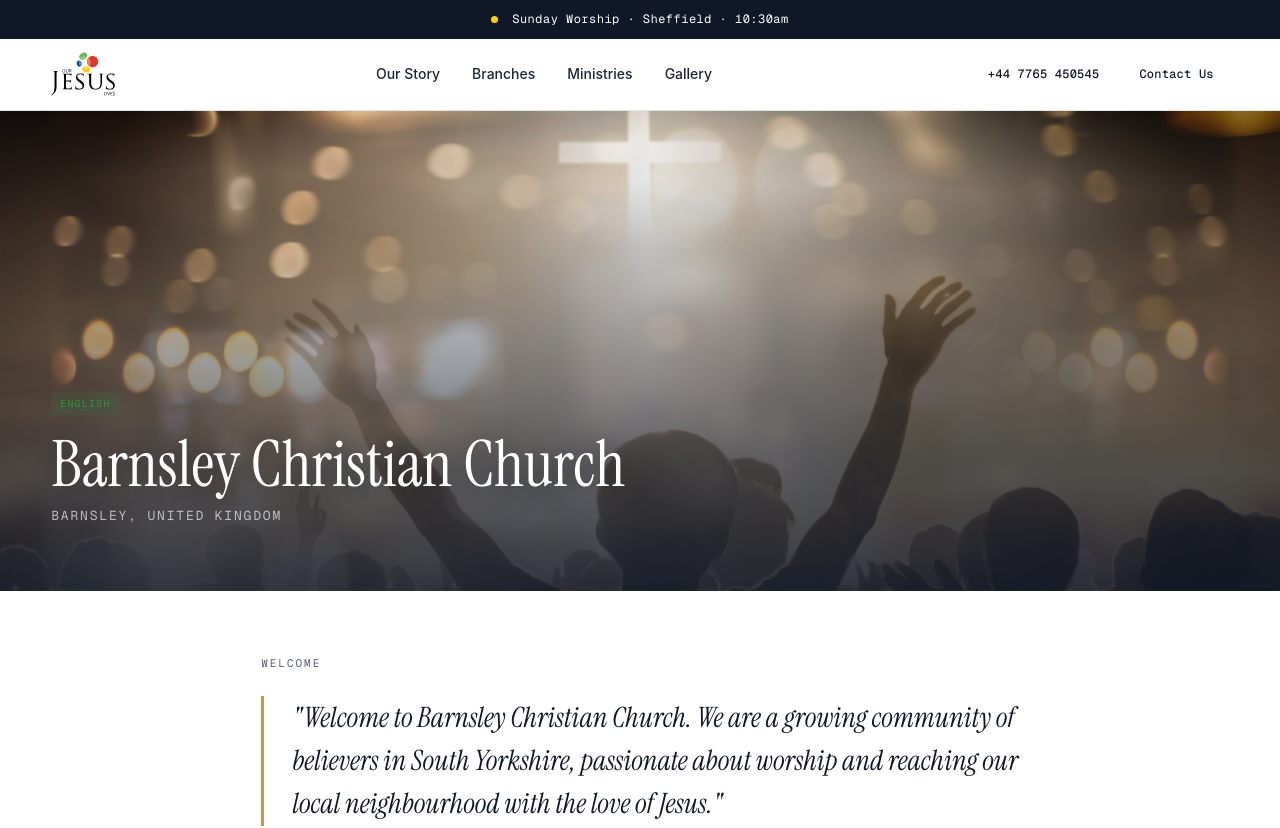
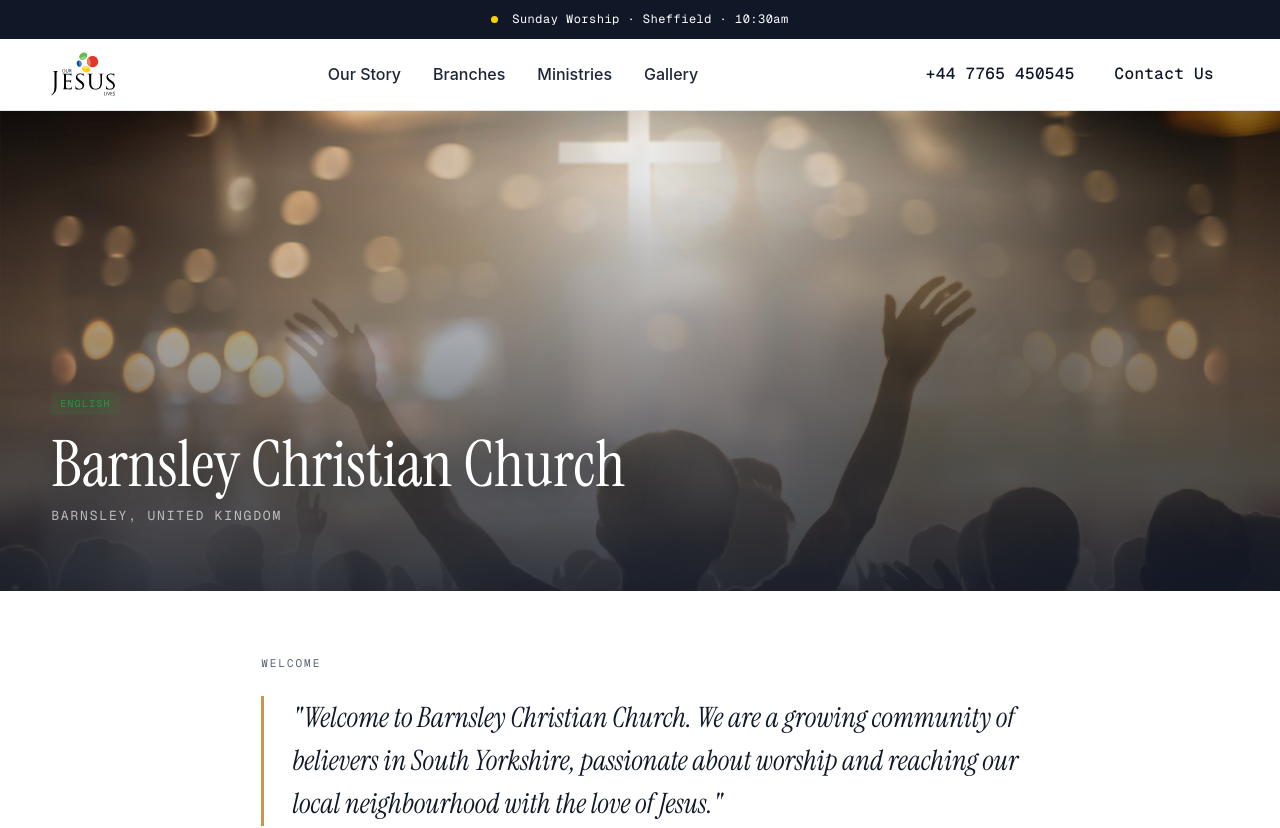
Before and after one commit to ourjesuslives2026/ourjesuslives, a React (Vite) app: page /branch/barnsley in a window 1280 px wide. Shown: the top 828 px of the page. Built offline with nearby package versions, Linux system fonts and the light colour scheme; a web font is replaced by a local one.

Commit message:
Increase desktop nav font sizes to 16px
Co-Authored-By: Claude Sonnet 4.6 <noreply@anthropic.com>

```diff
--- a/src/index.css
+++ b/src/index.css
@@ -231,7 +231,7 @@ body.nav-solid .nav__logo svg {
 .nav__links a {
   padding: 10px 14px;
   border-radius: 999px;
-  font-size: 14px;
+  font-size: 16px;
   font-weight: 500;
   color: var(--c-ink-2);
   white-space: nowrap;
@@ -242,8 +242,8 @@ body.nav-solid .nav__logo svg {
 body:not(.nav-scrolled) .nav__links a.is-active { background: rgba(255,255,255,0.14); color: var(--c-cream); }
 
 .nav__cta-wrap { display: flex; align-items: center; gap: 10px; }
-.nav__cta-wrap .btn { height: 36px; padding: 0 16px; font-size: 13px; line-height: 1; }
-.nav__cta-wrap .btn--ghost-sm { height: 36px; padding: 0 14px; font-size: 12px; line-height: 1; }
+.nav__cta-wrap .btn { height: 36px; padding: 0 16px; font-size: 16px; line-height: 1; }
+.nav__cta-wrap .btn--ghost-sm { height: 36px; padding: 0 14px; font-size: 16px; line-height: 1; }
 .nav__menu-btn {
   display: none;
   width: 44px; height: 44px;
```
